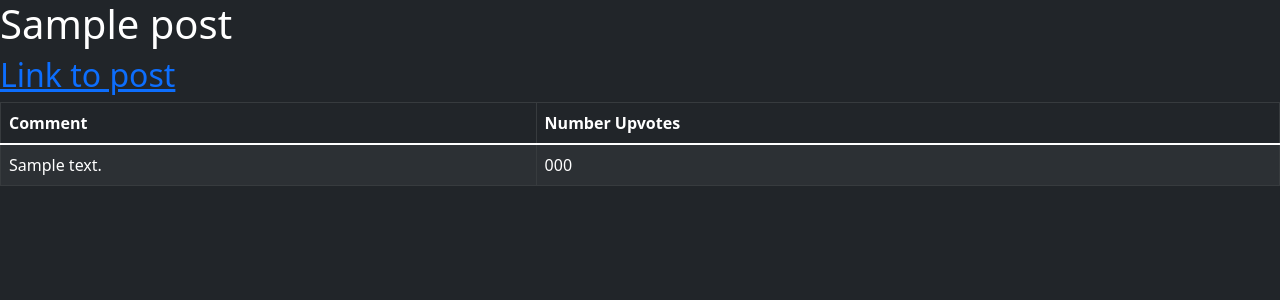
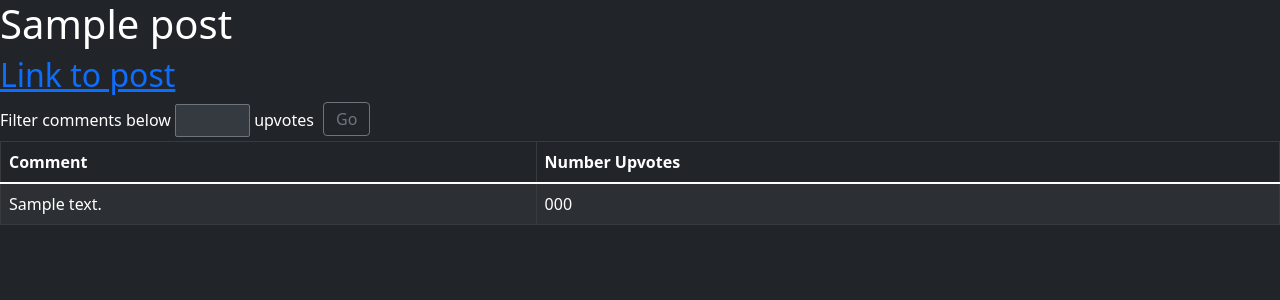
Before and after one commit to L-E-Freeman/reddit_api_app, a Django app: template saved_posts/templates/saved_posts/detail.html in a window 1280 px wide. Shown: the top 300 px of the page. Run offline with Django 4.2, Linux system fonts and the light colour scheme; the template is opened without the code that fills it: most values are stand-ins (such as "Sample title", 1, 10 or a date in 2020).

Commit message:
Added filter table input and corresponding CSS, prior to adding JS functionality.

```diff
--- /dev/null
+++ b/saved_posts/static/saved_posts/detail_style.css
@@ -0,0 +1,20 @@
+#bootstrapoverrides .upvoteinput{
+    width: 75px;
+    background-color: #343a40;
+    color: white;
+    line-height: 29px;
+    border: none;
+    border: solid 1px;
+    border-radius: 2px;
+    border-color: #6c757d;
+}
+
+#bootstrapoverrides .upvoteinput:focus {
+    color:white;
+}
+
+#bootstrapoverrides #submitfilter {
+    margin-bottom: 5px;
+    line-height: 20px;
+    margin-left: 5px;
+}
--- a/saved_posts/static/saved_posts/sort_table.js
+++ b/saved_posts/static/saved_posts/filter_table.js
@@ -1,4 +1,4 @@
-function sortTable() {
+function filterTable() {
     var table = document.getElementById("commenttable");
 
     // statement 1 initializes the i and row variables
--- a/saved_posts/templates/saved_posts/base.html
+++ b/saved_posts/templates/saved_posts/base.html
@@ -14,9 +14,14 @@
         {% block js %}
 
         {% endblock js %}
+
+        <!-- Custom CSS -->
+        {% block CSS %}
+
+        {% endblock CSS %}
     </head>
 
-    <body class="bg-dark text-white">
+    <body class="bg-dark text-white", id="bootstrapoverrides">
         {% block content %}
 
         {% endblock content %}
--- a/saved_posts/templates/saved_posts/detail.html
+++ b/saved_posts/templates/saved_posts/detail.html
@@ -5,18 +5,26 @@
 <script src="{% static 'saved_posts/sort_table.js' %}">async</script>
 {% endblock js %}
 
+{% block CSS %}
+<link rel="stylesheet" type="text/css" href="{% static 'saved_posts/detail_style.css' %}">
+{% endblock CSS %}
+
 {% block content %}
+<h1>{{post.post_title}}</h1>
+<h2><a href="{{post.post_link}}">Link to post</a></h2>
 
 
-<h1>{{post.post_title}}</h1>
-<h2><a href="{{post.post_link}}">Link to post</a></h2>
+<div>
+    Filter comments below <input type="number" class="upvoteinput"></input> upvotes
+    <button class="btn btn-outline-secondary" id="submitfilter" type="button" value="filter_table">Go</button>
+</div>
 
 
 <table id="commenttable" class="table table-bordered table-striped table-dark">
     <thead>
         <tr>
             <th>Comment</th>
-            <th onclick="sortTable()">Number Upvotes</th>
+            <th>Number Upvotes</th>
         </tr>
     </thead>
     <tbody>
@@ -33,5 +41,4 @@
         {% endfor %}
     </tbody>
 </table>
-
 {% endblock content %}
```
